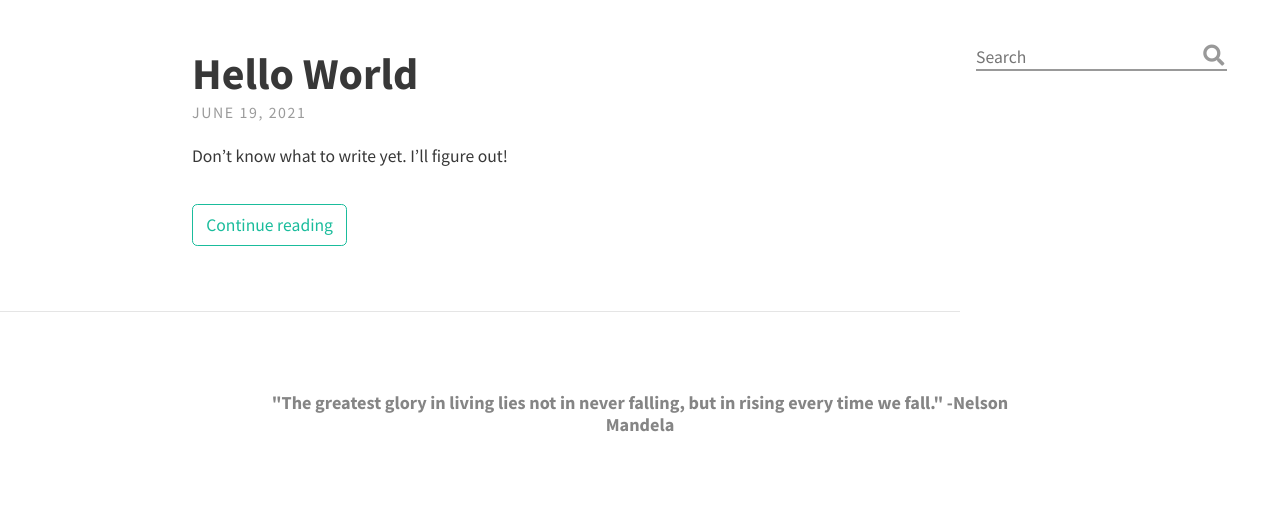
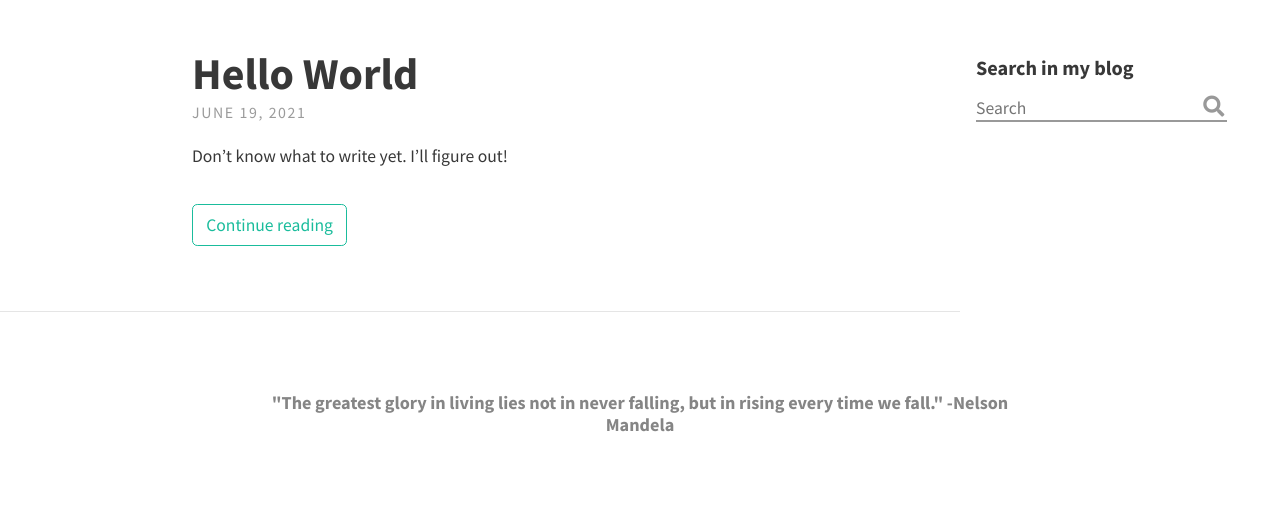
Before and after one commit to jmanuelc87/jmanuelc87.github.io, a Jekyll site: the page built from index.html, in a window 1280 px wide. Shown: the part 543-1055 px from the top of the page. Built offline with Jekyll 4.4.1, drawn with Linux system fonts in a browser that asks for light colours; nearby versions of some CDN libraries; the list of posts is cut into pages by our own code.

Commit message:
Fixed search bar functionality

```diff
--- a/_includes/header.html
+++ b/_includes/header.html
@@ -31,18 +31,6 @@
 			{% endfor %}
 			<!-- Social icons from Font Awesome, if enabled  -->
 			{% include icons.html %}
-
-            <!-- Search bar -->
-            {% if site.theme_settings.search %}
-            <li>
-            <form action="{{ site.baseurl }}/search.html" method="get">
-                <input type="text" id="search-box" name="query" placeholder="Search" class="">
-                <button type="submit" class="">
-                    <i class="fa fa-fw fa-search"></i>
-                </button>
-            </form>
-            </li>
-            {% endif %}
 		</ul>
 	</nav>
 
--- a/_layouts/home.html
+++ b/_layouts/home.html
@@ -37,6 +37,7 @@ layout: default
         </div>
         <div class="column">
             <div class="search-teaser">
+                <h4>Search in my blog</h4>
                 <form class="search" action="{{ site.baseurl }}/search.html" method="get">
                     <input type="text" id="search-box" name="query" placeholder="Search" class="">
                     <button type="submit" class="">
--- a/assets/js/search.js
+++ b/assets/js/search.js
@@ -1,5 +1,5 @@
 {
-  const SEARCH_BOX_ID = "search-box";
+  const SEARCH_BOX_ID = "search-box-hidden";
   const NO_RESULTS_MESSAGE_ID = "not-found";
   const SEARCH_RESULTS_CONTAINER_ID = "search-results";
   const QUERY_VARIABLE_URL_STRING = "query";
@@ -11,6 +11,7 @@
   }
 
   const setSearchBoxValue = (searchBoxValue) => {
+    // change this to a hidden
     document
       .getElementById(SEARCH_BOX_ID)
       .setAttribute("value", searchBoxValue);
--- a/search.html
+++ b/search.html
@@ -3,6 +3,8 @@ layout: page
 title: Search
 hide: true
 ---
+
+<input id="search-box-hidden" type="hidden">
 
 <div class="search">
     <div id="search-results"></div>
```
